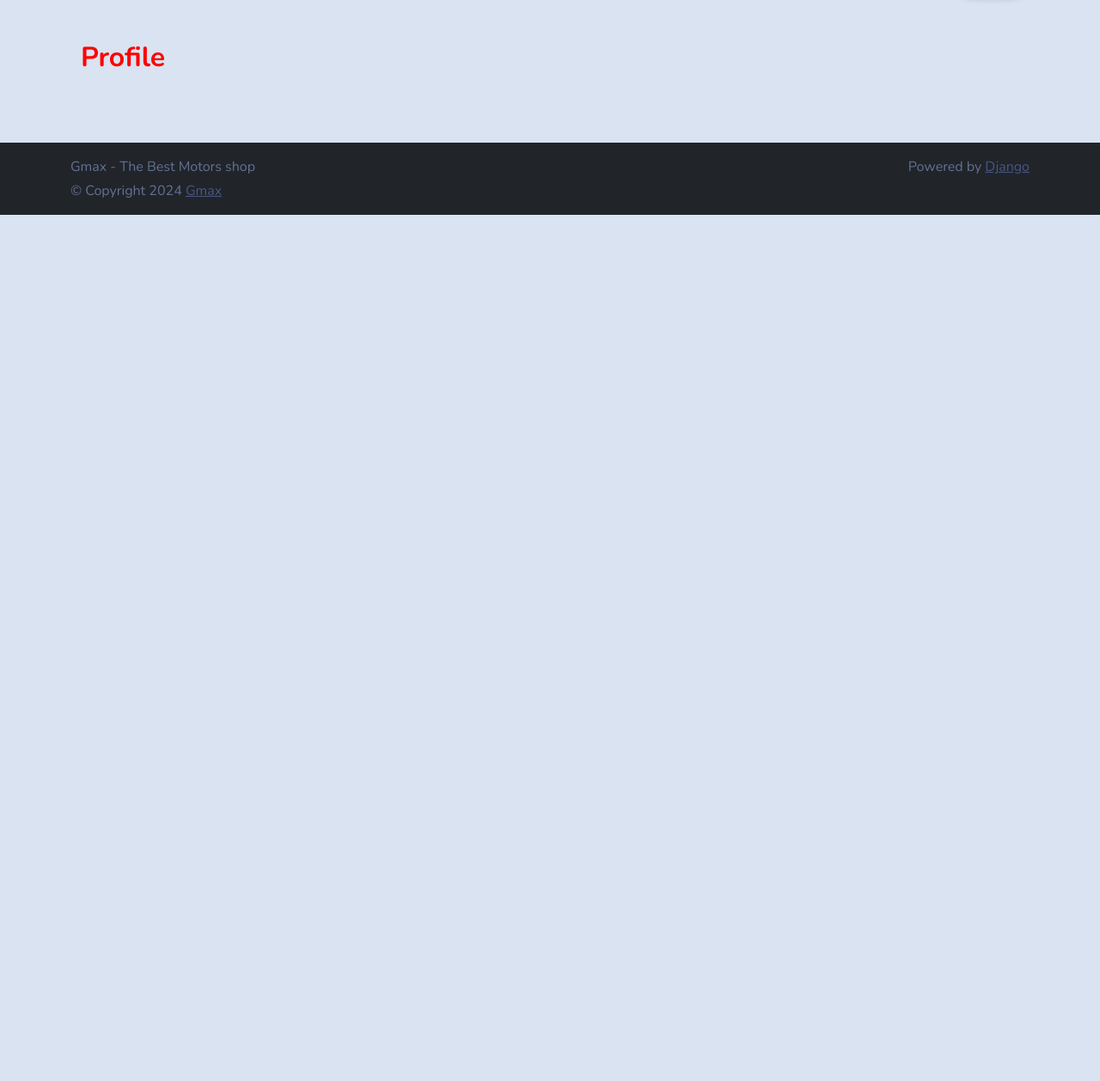
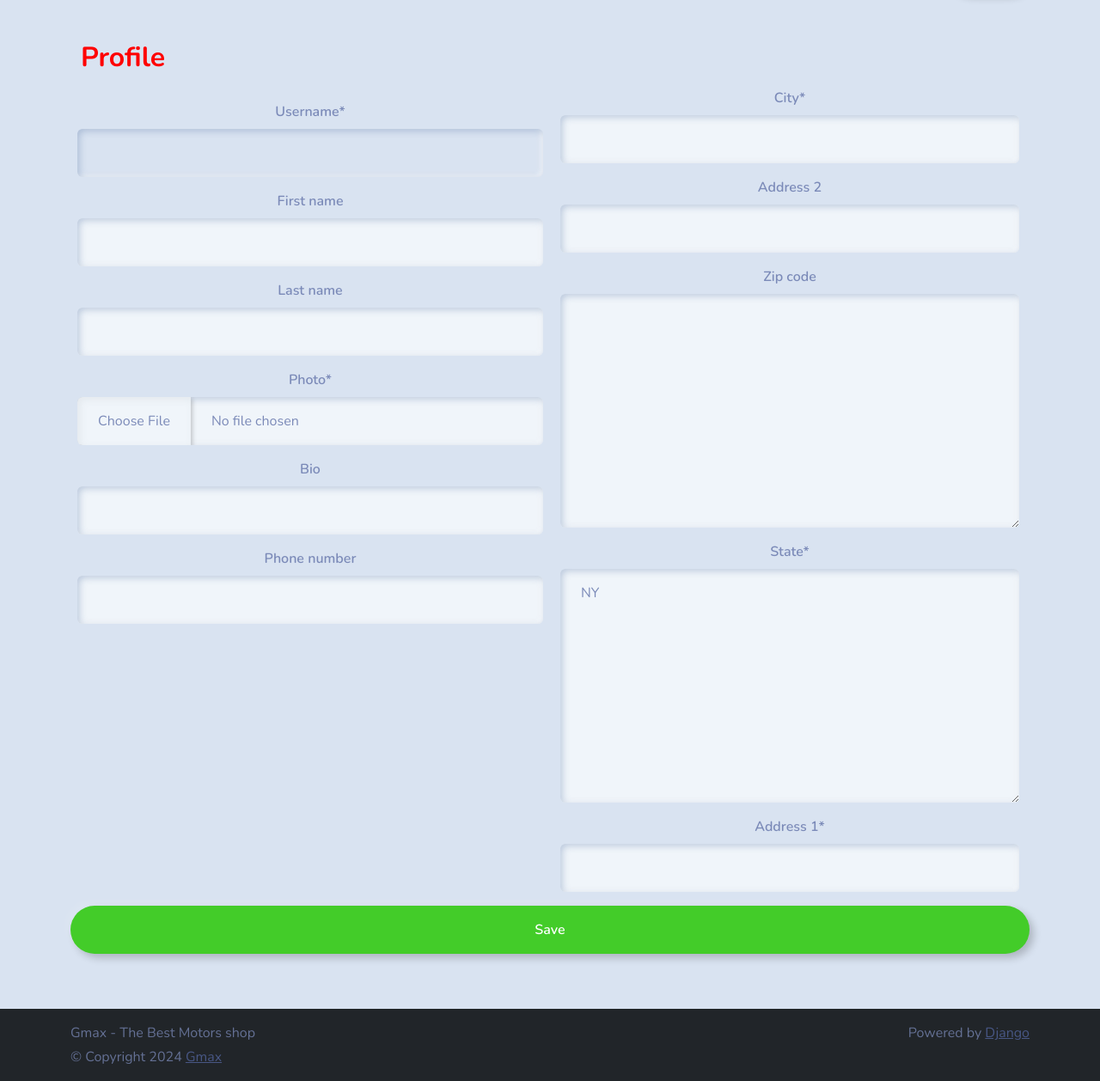
Before and after one commit to 2003gichohiwaweru/Gmax_Web_App, a Django app: page /profile/ in a window 1280 px wide. Shown: the part 72-1330 px from the top of the page at 86% size. Before the commit the page ends 322 px from the top, so only its background shows below. Run offline with Django 5.2, Linux system fonts and the light colour scheme; a user stored in the database is signed in; some libraries are stand-ins or nearby versions.

Commit message:
forms >>> Profile

```diff
--- a/src/users/forms.py
+++ b/src/users/forms.py
@@ -1,16 +1,27 @@
 from django import forms
 from django.db import models
+from django.contrib.auth.models import User
 from localflavor.us.models import USStateField, USZipCodeField
 
-from .models import Location
+from .models import Location, Profile
 
+
+
+class UserForm(forms.ModelForm):
+    username = forms.CharField(disabled=True)
+    class Meta:
+        model= User
+        fields = ('username', 'first_name', 'last_name')
+
+
+class ProfileForm(forms.ModelForm):
+
+    class Meta:
+        model = Profile
+        fields = ('photo', 'bio', 'phone_number')
 
 class LocationForm(forms.ModelForm):
     address_1 = forms.CharField(required =True)
-
-
-
-
     class Meta:
         model = Location
         fields = {'address_1', 'address_2', 'city','state', 'zip_code'}
--- a/src/users/templates/views/profile.html
+++ b/src/users/templates/views/profile.html
@@ -16,9 +16,15 @@
         <form action="" method="post" enctype="multipart/form-data">
             {% csrf_token %}
             <div class="row">
+                <div class="col-6 g-3">
+                    {{ user_form|crispy}}
+                    {{ profile_form|crispy}}
+                </div>
                 <div class="col-6">
+                    {{ location_form|crispy}}
 
                 </div>
+                <button class="btn btn-outline-success" type="submit" value="Submit">Save</button>
             </div>
         </form>
 
--- a/src/users/views.py
+++ b/src/users/views.py
@@ -8,7 +8,7 @@ from django.contrib.auth import authenticate, login, logout
 from django.views import View
 # Create your views here.
 #Th login view
-
+from .forms import LocationForm, ProfileForm, UserForm
 
 def login_view(request):
     if request.method == 'POST':
@@ -62,4 +62,8 @@ class RegisterView(View):
 class ProfileView(View):
 
     def get(self, request):
-        return render(request, 'views/profile.html', {})
+        user_form = UserForm()
+        profile_form = ProfileForm()
+        location_form = LocationForm()
+        return render(request, 'views/profile.html', {'user_form': user_form, 'profile_form': profile_form,
+                                                      'location_form': location_form})
```
